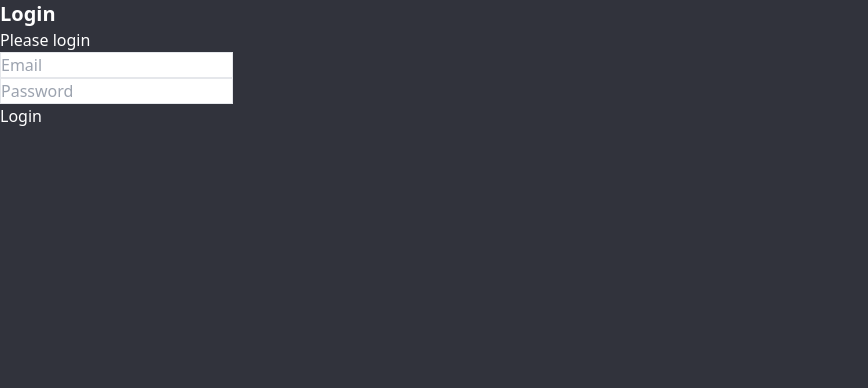
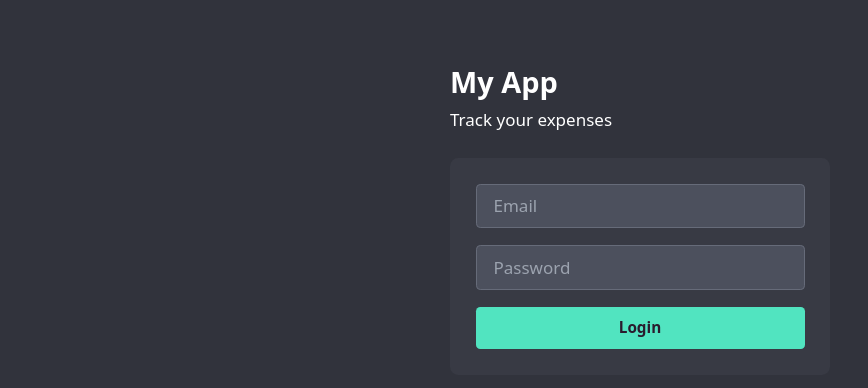
Before and after one commit to hamdirizal/expense-tracker-react, a React (Vite) app: page /login in a window 1280 px wide. Shown: the top 388 px of the page, without its empty margins (0-868 px from the left). Built offline with nearby package versions, Linux system fonts and the light colour scheme; no server answers.

Commit message:
Updated the style

```diff
--- a/src/components/Button.tsx
+++ b/src/components/Button.tsx
@@ -7,12 +7,14 @@ interface ButtonProps {
 
 const Button = ({ label, onClick, type, variant }: ButtonProps) => {
   const buttonClasses = {
-    primary: "rounded bg-green-300 h-full text-center px-4 active:translate-y-[3px]",
-    secondary: "rounded bg-green-300",
+    primary: "bg-green-button text-black-text",
+    secondary: "bg-green-300",
   };
   return (
     <button
-      className={buttonClasses[variant] as string}
+      className={`w-full rounded h-full text-center px-4 py-2 active:translate-y-[3px] font-bold text-sm ${
+        buttonClasses[variant] as string
+      }`}
       type={type}
       onClick={onClick}
     >
--- /dev/null
+++ b/src/components/ErrorDiv.tsx
@@ -0,0 +1,9 @@
+interface ErrorDivProps {
+  error: string;
+}
+
+const ErrorDiv = ({ error }: ErrorDivProps) => {
+  return <div className="text-red-text text-sm">{error}</div>;
+};
+
+export default ErrorDiv;
--- /dev/null
+++ b/src/components/Heading1.tsx
@@ -0,0 +1,8 @@
+interface Heading1Props {
+  title: string;
+}
+const Heading1 = ({ title }: Heading1Props) => {
+  return <h1 className="font-bold text-xl">{title}</h1>;
+};
+
+export default Heading1;
--- a/src/components/LoadingSpinner.css
+++ b/src/components/LoadingSpinner.css
@@ -1,29 +1,18 @@
 .lds-ring-wrapper {
 }
-.lds-ring-wrapper.is-overlayed {
 
-  position: absolute;
-  top: 0;
-  left: 0;
-  right: 0;
-  bottom: 0;
-  background-color: rgba(255, 255, 255, 0.7);
-  display: flex;
-  justify-content: center;
-  align-items: center;
-}
 .lds-ring {
   display: inline-block;
   position: relative;
-  width: 30px;
-  height: 30px;
+  width: 28px;
+  height: 28px;
 }
 .lds-ring div {
   box-sizing: border-box;
   display: block;
   position: absolute;
-  width: 30px;
-  height: 30px;
+  width: 28px;
+  height: 28px;
   margin: 5px;
   border: 5px solid #48e4bd;
   border-radius: 50%;
--- a/src/components/LoadingSpinner.tsx
+++ b/src/components/LoadingSpinner.tsx
@@ -6,7 +6,7 @@ interface LoadingSpinnerProps {
 
 const LoadingSpinner = ({ isOverlayed = false }: LoadingSpinnerProps) => {
   return (
-    <div className={`lds-ring-wrapper ${isOverlayed && 'is-overlayed'}`}>
+    <div className="lds-ring-wrapper">
       <div className="lds-ring">
         <div></div>
         <div></div>
--- /dev/null
+++ b/src/components/LoginBox.tsx
@@ -0,0 +1,76 @@
+import { useForm } from "react-hook-form";
+import Heading1 from "./Heading1";
+import useLoginUserMutation from "../services/useLoginUserMutation";
+import LoadingSpinner from "./LoadingSpinner";
+import Button from "./Button";
+import ErrorDiv from "./ErrorDiv";
+
+const LoginBox = () => {
+  const loginUserMutation = useLoginUserMutation();
+
+  const {
+    register,
+    handleSubmit,
+    formState: { errors },
+    setValue,
+  } = useForm();
+
+  const onFormSubmitted = (data: any) => {
+    loginUserMutation.mutate({
+      email: data.email,
+      password: data.password,
+    });
+  };
+
+  return (
+    <div
+      data-testid="LoginBox"
+      className="w-[90vw] max-w-[380px] bg-grey-bg-2 rounded-lg"
+    >
+      <div className="relative">
+        <form
+          onSubmit={handleSubmit((data) => onFormSubmitted(data))}
+          className="p-6"
+        >
+          <div className="mb-4">
+            <input
+              className="bg-grey-input-bg border text-white-text border-grey-input-border rounded w-full px-4 py-2"
+              type="text"
+              placeholder="Email"
+              required
+              {...register("email", { required: true })}
+            />
+          </div>
+          <div className="mb-4">
+            <input
+              className="bg-grey-input-bg border text-white-text border-grey-input-border rounded w-full px-4 py-2"
+              type="text"
+              placeholder="Password"
+              required
+              {...register("password", { required: true })}
+            />
+          </div>
+          {!loginUserMutation.data && loginUserMutation.isSuccess ? (
+            <div className="mb-2">
+              <ErrorDiv error="Login failed" />
+            </div>
+          ) : null}
+          <div className="h-10 relative flex justify-center items-center">
+            {loginUserMutation.isLoading ? (
+              <LoadingSpinner isOverlayed={false} />
+            ) : (
+              <Button
+                onClick={() => {}}
+                variant="primary"
+                type="submit"
+                label="Login"
+              />
+            )}
+          </div>
+        </form>
+      </div>
+    </div>
+  );
+};
+
+export default LoginBox;
--- a/src/index.css
+++ b/src/index.css
@@ -1,6 +1,10 @@
 @tailwind base;
 @tailwind components;
 @tailwind utilities;
+
+html, body {
+  font-size: 17px;
+}
 
 body {
   background-color: #31333c;
@@ -11,3 +15,13 @@ svg {
   max-width: 100%;
   max-height: 100%;
 }
+
+input:-webkit-autofill,
+input:-webkit-autofill:hover,
+input:-webkit-autofill:focus,
+input:-webkit-autofill:active{
+  -webkit-box-shadow: 0 0 0 30px #4c505d inset !important;
+}
+input:-webkit-autofill{
+  -webkit-text-fill-color: white !important;
+}
--- a/src/pages/LoginPage.tsx
+++ b/src/pages/LoginPage.tsx
@@ -6,58 +6,26 @@ import useGetAuthUserQuery from "../services/useGetAuthUserQuery";
 import { Navigate } from "react-router-dom";
 import { Helmet } from "react-helmet";
 import { AppTitle } from "../constants";
+import LoginBox from "../components/LoginBox";
+import Heading1 from "../components/Heading1";
 
 const LoginPage = () => {
-  const {
-    register,
-    handleSubmit,
-    formState: { errors },
-    setValue,
-  } = useForm();
-
   const getAuthUserQuery = useGetAuthUserQuery();
-  const loginUserMutation = useLoginUserMutation();
-
-  const onFormSubmitted = (data: any) => {
-    loginUserMutation.mutate({
-      email: data.email,
-      password: data.password,
-    });
-  };
-
-  const renderPageMarkup = () => {
+  const renderFinalMarkup = () => {
     return (
-      <div data-testid="LoginPage">
+      <div
+        data-testid="LoginPage"
+        className="min-h-screen flex justify-center items-start pt-14"
+      >
         <Helmet>
           <title>Login | {AppTitle}</title>
         </Helmet>
-        <PageTitle title="Login" />
-        <div className="relative">
-          <form onSubmit={handleSubmit((data) => onFormSubmitted(data))}>
-            <h1>Please login</h1>
-            <div>
-              <input
-                className="border"
-                type="text"
-                placeholder="Email"
-                required
-                {...register("email", { required: true })}
-              />
-            </div>
-            <div>
-              <input
-                className="border"
-                type="text"
-                placeholder="Password"
-                required
-                {...register("password", { required: true })}
-              />
-            </div>
-            <div>
-              <button type="submit">Login</button>
-            </div>
-          </form>
-          {loginUserMutation.isLoading && <LoadingSpinner isOverlayed={true} />}
+        <div>
+          <div className="mb-1">
+            <Heading1 title="My App" />
+          </div>
+          <div className="mb-6">Track your expenses</div>
+          <LoginBox />
         </div>
       </div>
     );
@@ -68,7 +36,7 @@ const LoginPage = () => {
   } else if (getAuthUserQuery.isSuccess && getAuthUserQuery?.data?.id) {
     return <Navigate to="/dashboard" />;
   } else {
-    return renderPageMarkup();
+    return renderFinalMarkup();
   }
 };
 
--- a/tailwind.config.js
+++ b/tailwind.config.js
@@ -2,11 +2,26 @@
 export default {
   content: ["./index.html", "./src/**/*.{js,ts,jsx,tsx}"],
   theme: {
-    extend: {
-      colors: {
-        "grey-bg-1": "#31333c",
-        "white-text": "#f5f5f5",
-      },
+    colors: {
+      "grey-bg-1": "#31333c",
+      "grey-bg-2": "#383a44",
+
+      "grey-input-bg": "#4c505d",
+      "grey-input-border": "#666b79",
+
+      "white-text": "#f5f5f5",
+      "grey-text": "#9e9fad",
+      "black-text": "#2a1c2e",
+      "red-text": "#fb5178",
+
+      "green-button": "#51e4c0",
+    },
+    fontSize: {
+      tiny: "0.63rem",
+      sm: "0.9rem",
+      base: "1rem", // 17px
+      lg: "1.125rem",
+      xl: "1.7rem",
     },
   },
   plugins: [],
```
